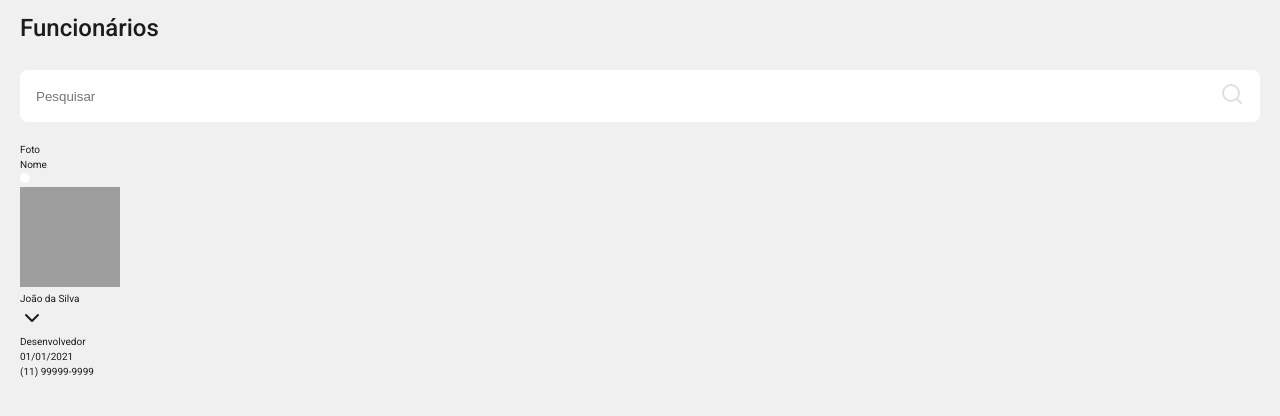
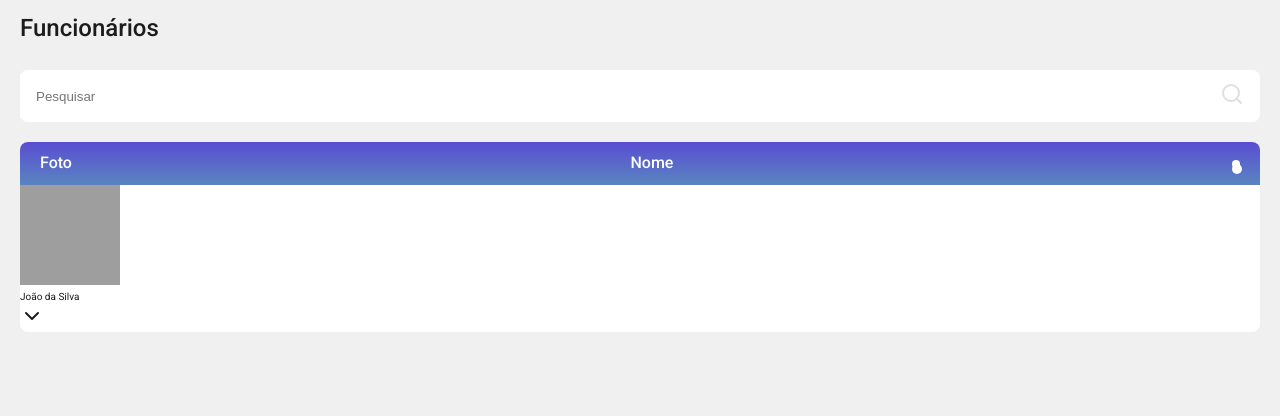
Before and after one commit to Kaduh15/betalent-challenge-frontend, a website built with Vite: page index.html in a window 1280 px wide. Shown: the part 70-486 px from the top of the page. Built offline with nearby package versions, Linux system fonts and the light colour scheme; grey boxes are pictures that could not be loaded.

Commit message:
styles: Finish table header

```diff
--- a/index.html
+++ b/index.html
@@ -25,10 +25,11 @@
       <div class="table-header">
         <p>Foto</p>
         <p>Nome</p>
-        <p class="details-head-icon"></p>
+        <div class="details-head-icon"></div>
         <p class="details-head">Cargo</p>
         <p class="details-head">Data de Admissão</p>
         <p class="details-head">Telefone</p>
+      </div>
       <div class="table-body">
         <div class="table-row">
           <img src="https://picsum.photos/100/100" alt="imagem do funcionário">
--- a/src/style.css
+++ b/src/style.css
@@ -105,3 +105,38 @@ header {
   padding: 1.2rem 1.6rem;
   color: var(--color-gray-10);
 }
+
+/* Header da tabela */
+
+.table-container {
+  background-color: var(--color-white);
+
+  border-radius: 0.8rem;
+}
+
+.table-header {
+  display: flex;
+  justify-content: space-between;
+  align-items: center;
+  padding: 1.2rem 2rem;
+  background: var(--bg-gradient);
+
+  font-size: 1.6rem;
+  font-weight: var(--font-weight-medium);
+  line-height: 1.875rem;
+  color: var(--color-white);
+
+  border-radius: 0.8rem 0.8rem 0 0;
+}
+
+.details-head-icon {
+  display: inline-block;
+  width: 0.8rem;
+  height: 0.8rem;
+  background-color: var(--color-white);
+  border-radius: 50%;
+}
+
+.details-head, .details {
+  display: none;
+}
```
Lines whose indentation alone changed are shown as unchanged.
